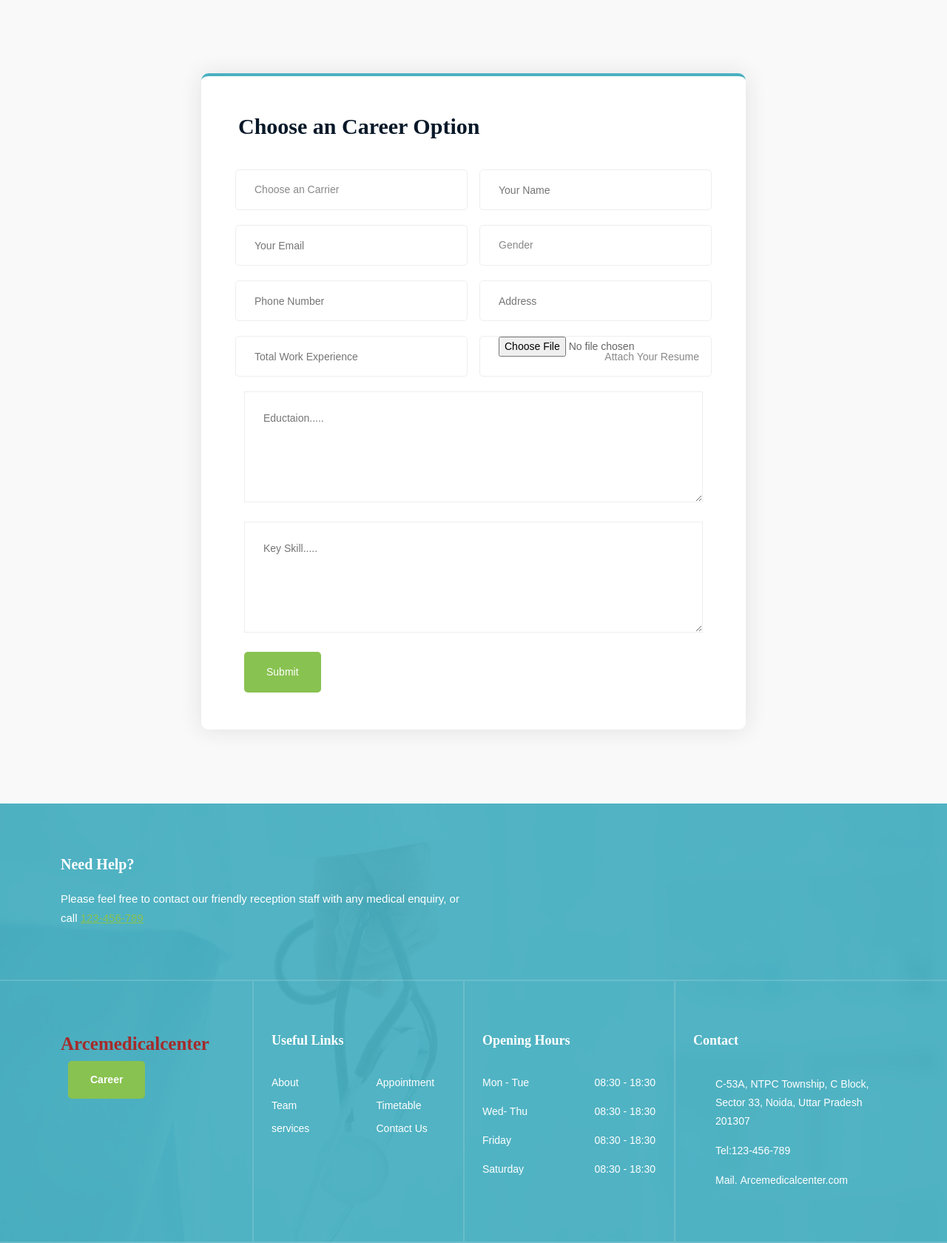
After one commit to chauhanpuja/Arcemedicalcenter, a Django app: page /carrier in a window 1280 px wide. The commit adds this page. Shown: the part 479-2159 px from the top of the page at 74% size. Run offline with Django 3.2, Linux system fonts and the light colour scheme; data comes from the database, SQL or seed files in the repository; both versions use the stored data as it was after the commit; some libraries are stand-ins or nearby versions; some web fonts are replaced.

Commit message:
second commit

```diff
--- a/medical/admin.py
+++ b/medical/admin.py
@@ -1,5 +1,5 @@
 from django.contrib import admin
-from . models import Contact,Post,Departmentt,Team,Appointment
+from . models import Contact,Post,Departmentt,Team,Appointment,Carrier
 # Register your models here.
 
 admin.site.register(Contact)
@@ -7,3 +7,4 @@ admin.site.register(Post)
 admin.site.register(Departmentt)
 admin.site.register(Team)
 admin.site.register(Appointment)
+admin.site.register(Carrier)
--- a/medical/urls.py
+++ b/medical/urls.py
@@ -15,6 +15,7 @@ urlpatterns = [
     path('doctor_details/<str:slug>',views.doctor_details,name="doctor_details"),
 
     path('login',views.userlogin,name="login"),
+    path('carrier',views.carrier,name="carrier"),
 
     path('handlelogout',views.handlelogout,name="handlelogout"),
     path('registration',views.registration,name="registration"),
--- a/medical/views.py
+++ b/medical/views.py
@@ -4,7 +4,7 @@ from django.shortcuts import render,redirect
 from django.contrib import messages
 from django.contrib.auth.models import User
 from django.contrib.auth import authenticate,login,logout
-from. models import Contact,Post,Departmentt,Team,Appointment
+from. models import Contact,Post,Departmentt,Team,Appointment,Carrier
 from django.conf import settings
 from django.core.mail import send_mail
 
@@ -21,14 +21,22 @@ def index(request):
     return render(request,'index.html',post)
 
 def about(request):
+    department=Departmentt.objects.all()
     team=Team.objects.all
     team={
-        'team':team
+        'team':team,
+        'department':department,
     }
     return render(request,'about.html',team)
 
 
 def contact(request):
+    department=Departmentt.objects.all()
+
+    team={
+
+        'department':department,
+    }
     if request.method=='POST':
 
         name=request.POST.get('name','')
@@ -53,9 +61,15 @@ def contact(request):
         except Exception as e:
             return redirect('/contact')
 
-    return render(request,'contact.html')
+    return render(request,'contact.html',team)
 
 def appointment(request):
+    department=Departmentt.objects.all()
+
+    team={
+
+        'department':department,
+    }
     if request.method=='POST':
 
         name=request.POST.get('name','')
@@ -80,46 +94,97 @@ def appointment(request):
 
         except Exception as e:
             return redirect("appointment")
-    return render(request,'appointment.html')
+    return render(request,'appointment.html',team)
 
 
 
 def doctor(request):
+    department=Departmentt.objects.all()
     team=Team.objects.all
     team={
-        'team':team
+        'team':team,
+        'department':department,
     }
     return render(request,'doctor.html',team)
 
+def carrier(request):
+    department=Departmentt.objects.all()
+
+    team={
+
+        'department':department,
+    }
+    if request.method=='POST':
+        carrier=request.POST.get('carrier','')
+        name=request.POST.get('name','')
+        email=request.POST.get('email','')
+        gender=request.POST.get('gender','')
+        phone=request.POST.get('phone','')
+        address=request.POST.get('address','')
+        exp=request.POST.get('exp','')
+        resume=request.POST.get('resume','')
+        education=request.POST.get('education','')
+        skill=request.POST.get('skill','')
+
+
+        carrier=Carrier(carrier=carrier,name=name,email=email,gender=gender,phone=phone,address=address,exp=exp,resume=resume,education=education,skill=skill)
+        carrier.save()
+        messages.info(request,"Successfully Submiited")
+        return redirect('/')
+    return render(request,'carrier.html',team)
+
+
 def doctor_details(request,slug):
+    department=Departmentt.objects.all()
+
+
     team=Team.objects.filter(slug=slug)
     team={
-        'team':team
+        'team':team,
+        'department':department,
     }
     return render(request,'doctor_detail.html',team)
 
 def pricing(request):
-    return render(request,'pricing.html')
+    department=Departmentt.objects.all()
+
+    team={
+
+        'department':department,
+    }
+    return render(request,'pricing.html',team)
 
 def project_details(request):
+
     return render(request,'project_details.html')
 
+
 def services(request):
-    return render(request,'services.html')
+    department=Departmentt.objects.all()
+
+    team={
+
+        'department':department,
+    }
+    return render(request,'services.html',team)
 
 def blog(request):
+    department=Departmentt.objects.all()
     post=Post.objects.all
     post={
-        'post':post
+        'post':post,
+        'department':department,
     }
     return render(request,'blog.html',post)
 
 def post(request,slug):
+    department=Departmentt.objects.all()
     allpost=Post.objects.all
     post=Post.objects.filter(slug=slug)
     post={
         'post':post,
-        'allpost':allpost
+        'allpost':allpost,
+        'department':department,
     }
 
     return render(request,'post.html',post)
@@ -135,6 +200,9 @@ def department(request,slug):
     return render(request,'department.html',department)
 
 def search(request):
+    department=Departmentt.objects.all()
+
+
     query=request.GET['query']
     post=Post.objects.filter(title__icontains=query)
     # post=Post.objects.filter(desc__icontains=query)
@@ -144,15 +212,28 @@ def search(request):
     # post=Post.objects.filter(date__icontains=query)
 
     post={
-        'post':post
+        'post':post,
+        'department':department,
     }
     return render(request,'search.html',post)
 
 
 def time_table(request):
-    return render(request,'time_table.html')
+    department=Departmentt.objects.all()
+
+    team={
+
+        'department':department,
+    }
+    return render(request,'time_table.html',team)
 
 def userlogin(request):
+    department=Departmentt.objects.all()
+
+    team={
+
+        'department':department,
+    }
     if request.method=="POST":
         username=request.POST.get('username')
         password=request.POST.get('password')
@@ -172,7 +253,7 @@ def userlogin(request):
 
 
 
-    return render(request,'login.html')
+    return render(request,'login.html',team)
 
 
 def handlelogout(request):
@@ -183,6 +264,12 @@ def handlelogout(request):
 
 
 def registration(request):
+    department=Departmentt.objects.all()
+
+    team={
+
+        'department':department,
+    }
     if request.method=="POST":
         username=request.POST.get('username')
 
@@ -223,4 +310,4 @@ def registration(request):
     else:
 
 
-        return render(request,'registration.html')
+        return render(request,'registration.html',team)
--- a/templates/base.html
+++ b/templates/base.html
@@ -113,20 +113,6 @@
                                                         Additional Services</b></a>
                                             </li>
 
-                                            <li class="nav-item">
-                                                <a href="/department"><b>
-                                                        Department</b></a>
-                                                    <ul class="sub-menu collapse">
-                                                        {%for i in department%}
-                                                        <li class="nav-item">
-
-                                                            <a href="/department/{{i.slug}}"><b>
-                                                                   {{i.name}}</b></a>
-                                                        </li>
-                                                        {%endfor%}
-
-                                                    </ul>
-                                            </li>
 
 
                                         </ul>
@@ -136,6 +122,22 @@
                                         <a href="/doctor"><b>Doctors</b></a>
 
                                     </li>
+                                    <li class="nav-item">
+
+                                        <a ><b>Department</b></a>
+                                        <ul class="sub-menu collapse">
+                                            {%for i in department%}
+                                            <li class="nav-item">
+
+                                                <a href="/department/{{i.slug}}"><b>
+                                                       {{i.name}}</b></a>
+                                            </li>
+                                            {%endfor%}
+
+                                        </ul>
+
+                                    </li>
+
                                     <!-- <li class="nav-item">
                                         <a class="page-scroll dd-menu
                                                 collapsed" href="javascript:void(0)" data-bs-toggle="collapse"
@@ -194,6 +196,11 @@
                                 <a href="/appointment" class="btn"><b>Book
                                         Appointment</b></a>
                             </div>
+
+                            <div class="button add-list-button">
+                                <a href="/carrier" class="btn"><b>Career</b></a>
+                            </div>
+
                         </nav>
                     </div>
                 </div>
@@ -255,7 +262,13 @@
                                 <a href="/">
                                     <!-- <img src="assets/images/logo/logo.png" alt="#" /> -->
                                     <h4 style="color: brown;">Arcemedicalcenter</h4>
+
                                 </a>
+
+                                <div class="button add-list-button my-2">
+                                    <a href="/carrier" class="btn" ><b>Career</b></a>
+                                </div>
+
                             </div>
 
 
--- /dev/null
+++ b/templates/carrier.html
@@ -0,0 +1,139 @@
+{%extends 'base.html' %}
+{%block body%}
+
+    <div class="breadcrumbs overlay">
+        <div class="container">
+            <div class="row align-items-center">
+                <div class="col-lg-8 offset-lg-2 col-md-12 col-12">
+                    <div class="breadcrumbs-content">
+                        <h1 class="page-title">Career</h1>
+                    </div>
+                    <ul class="breadcrumb-nav">
+                        <li><a href="/">Home</a></li>
+                        <li>Career</li>
+                    </ul>
+                </div>
+            </div>
+        </div>
+    </div>
+
+
+
+	<section class="appointment page section">
+        <div class="container">
+            <div class="row">
+                <div class="col-lg-8 offset-lg-2 col-md-12 col-12">
+
+                    <div class="appointment-form">
+                        <div class="row">
+                            <div class="col-12">
+                                <div class="appointment-title">
+                                    <h2>Choose an Career Option</h2>
+                                    <!-- <p>Please feel welcome to contact our friendly reception staff with any general or
+                                        medical
+                                        enquiry. Our doctors will receive or return any urgent calls.</p> -->
+                                </div>
+                            </div>
+                        </div>
+                        <form action="/carrier" method="post">{% csrf_token %}
+                        <div class="row">
+
+							<div class="col-lg-6 col-md-6 col-12 p-0">
+                                <div class="appointment-input">
+                                    <label for="carrier"><i class="lni lni-user"></i></label>
+                                    <select name="carrier" id="carrier">
+                                        <option value="none" selected disabled>Choose an Carrier</option>
+                                        <option value="it">IT</option>
+                                        <option value="hr">HR</option>
+										<option value="business">Business</option>
+										<option value="consult">Consult</option>
+
+                                    </select>
+                                </div>
+                            </div>
+
+                            <div class="col-lg-6 col-md-6 col-12 p-0">
+                                <div class="appointment-input">
+                                    <label for="name"><i class="lni lni-user"></i></label>
+                                    <input type="text" name="name" id="name" placeholder="Your Name">
+                                </div>
+                            </div>
+                            <div class="col-lg-6 col-md-6 col-12 p-0">
+                                <div class="appointment-input">
+                                    <label for="email"><i class="lni lni-envelope"></i></label>
+                                    <input type="email" name="email" id="email" placeholder="Your Email">
+                                </div>
+                            </div>
+							<div class="col-lg-6 col-md-6 col-12 p-0">
+                                <div class="appointment-input">
+                                    <label for="gender"><i class="lni lni-user"></i></label>
+                                    <select name="gender" id="gender">
+                                        <option value="none" selected disabled>Gender</option>
+                                        <option value="Male">Male</option>
+                                        <option value="Female">Female</option>
+
+                                    </select>
+                                </div>
+                            </div>
+                            <div class="col-lg-6 col-md-6 col-12 p-0">
+                                <div class="appointment-input">
+                                    <label for="number"><i class="lni lni-phone-set"></i></label>
+                                    <input type="text" name="phone" id="number" placeholder="Phone Number">
+                                </div>
+                            </div>
+
+							<div class="col-lg-6 col-md-6 col-12 p-0">
+                                <div class="appointment-input">
+                                    <label for="address"><i class="lni lni-phone-set"></i></label>
+                                    <input type="text" name="address" id="address" placeholder="Address">
+                                </div>
+                            </div>
+
+							<div class="col-lg-6 col-md-6 col-12 p-0">
+                                <div class="appointment-input">
+                                    <label for="exp"></label>
+                                    <input type="text" name="exp" id="exp" placeholder="Total Work Experience">
+                                </div>
+                            </div>
+							<div class="col-lg-6 col-md-6 col-12 p-0">
+                                <div class="appointment-input">
+                                    <label for="resume">Attach Your Resume</label>
+                                    <input type="file" name="resume" id="resume" placeholder="Attach Your Resume">
+                                </div>
+                            </div>
+
+                            <!-- <div class="col-lg-6 col-md-6 col-12 p-0">
+                                <div class="appointment-input">
+                                    <label for="date"><i class="lni lni-user"></i></label>
+                                    <input type="date" name="date" id="date">
+                                </div> -->
+                            </div>
+							<div class="col-12 p-0">
+                                <div class="appointment-input">
+                                    <textarea name="education" placeholder="Eductaion....."></textarea>
+                                </div>
+                            </div>
+                            <div class="col-12 p-0">
+                                <div class="appointment-input">
+                                    <textarea name="skill" placeholder="Key Skill....."></textarea>
+                                </div>
+                            </div>
+                            <div class="col-lg-6 col-md-6 col-12 p-0">
+                                <div class="appointment-btn button">
+                                    <button type="submit" class="btn">Submit</button>
+                                </div>
+                            </div>
+
+
+                        </div>
+                    </form>
+                    </div>
+
+                </div>
+            </div>
+        </div>
+    </section>
+
+
+
+    {%endblock%}
```
Also changed, not shown: medical/models.py (+16 -0 lines), db.sqlite3, medical/migrations/0009_carrier.py (added).
